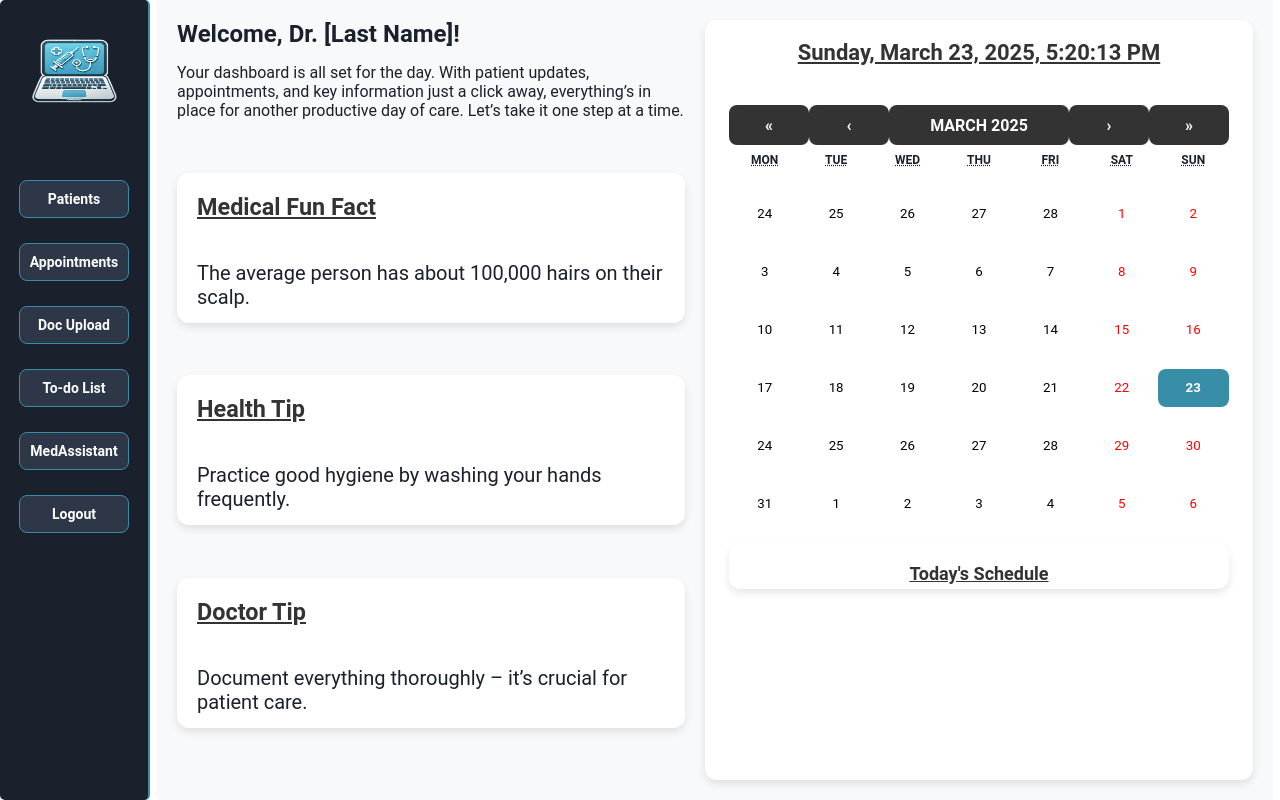
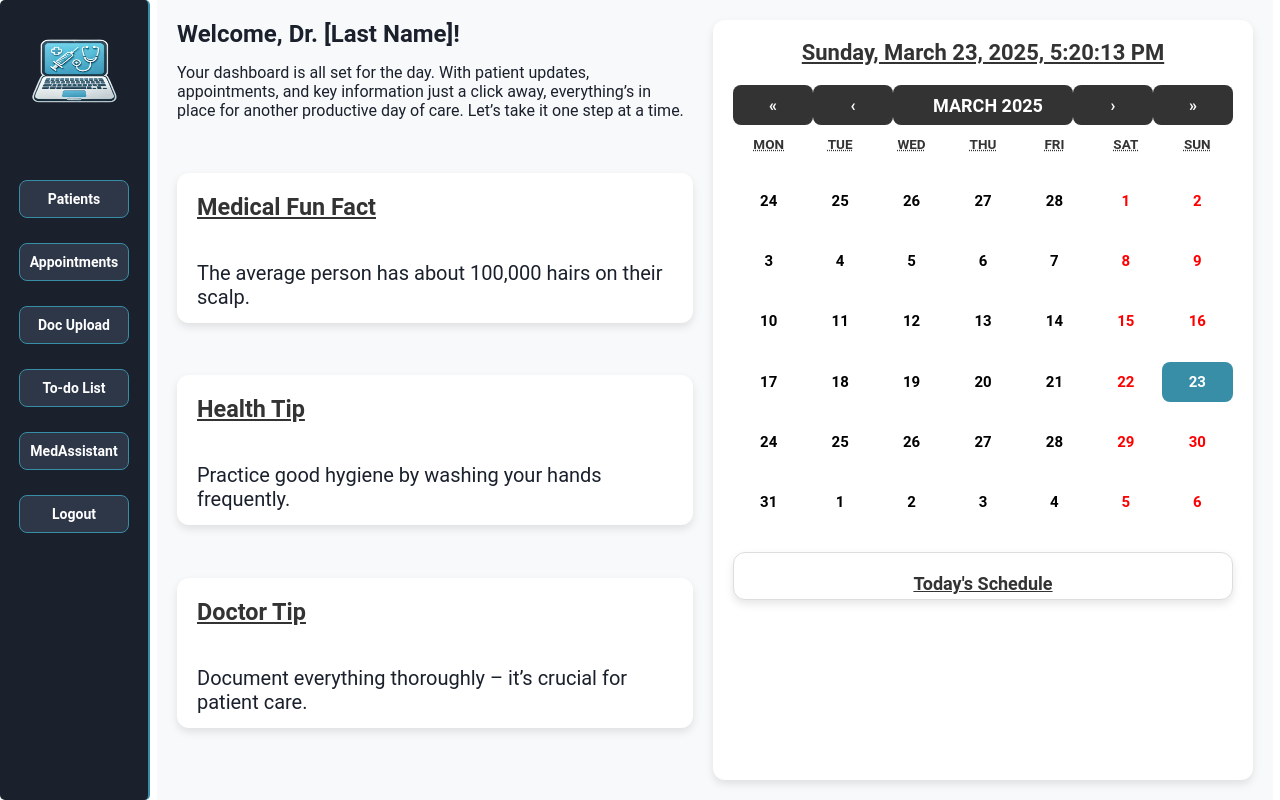
Before and after one commit to FarihaNK/CSC301-Project, a React (Vite) app in the folder frontend/my-react-app/: page /admindashboard in a window 1280 px wide. Built offline with nearby package versions, Linux system fonts and the light colour scheme; a web font is replaced by a local one.

Commit message:
bug fix for calendars on dashboard - size fix

```diff
--- a/frontend/my-react-app/src/pages/AdminDashboard.css
+++ b/frontend/my-react-app/src/pages/AdminDashboard.css
@@ -241,7 +241,8 @@ body, html {
     align-content: center;
     align-items: center;
     /* max-width: 4%; */
-
+    overflow: auto;
+    gap: 5px;
 }
 
 .calendar-header {
@@ -476,13 +477,29 @@ body, html {
 
  /* Schedule Section */
  .schedule-section {
-    margin-top: 20px; /* Add some space between the calendar and schedule */
+    /* max-height: 250px;  */
+    overflow-y: auto;
+    background: #fff;
+    padding: 10px;
+    border: 1px solid #ddd;
+    margin-top: 5px;
     padding: 20px;
     background-color: white;
     border-radius: 12px;
     box-shadow: 0 4px 8px rgba(0, 0, 0, 0.1);
     width: 500px;
 }
+
+.dashboard-container {
+    display: flex;
+    flex-direction: column; /* Stack elements */
+    gap: 15px; /* Adds spacing */
+  }
+
+  .calendar-container {
+    flex: 1; /* Allow calendar to take available space */
+    min-height: 400px; /* Adjust as needed */
+  }
 
 .schedule-section h3 {
     margin-bottom: -15px;
--- a/frontend/my-react-app/src/pages/AdminDashboard.jsx
+++ b/frontend/my-react-app/src/pages/AdminDashboard.jsx
@@ -738,17 +738,18 @@ const AdminDashboard = () => {
             </div>
           </div>
 
+          <div className="dashboard-container">
             {/* Calendar Section */}
             <div className="calendar-section">
               <div className="calendar-header">
                 <h3>{formatDateTime(currentDate)}</h3>
-            </div>
                 <Calendar
                   value={selectedDate}
                   onClickDay={handleDateClick}
                   tileContent={tileContent}
                   className="custom-calendar"
                 />
+              </div>
                 <div className="schedule-section">
                   <h3>
                     {formatDate(selectedDate) === formatDate(new Date())
@@ -770,6 +771,7 @@ const AdminDashboard = () => {
                       </li>
                     ))}
                   </ul>
+                </div>
               </div>
             </div>
           </section>
--- a/frontend/my-react-app/src/pages/UserDashboard.css
+++ b/frontend/my-react-app/src/pages/UserDashboard.css
@@ -242,6 +242,7 @@ body, html {
     align-items: center;
     /* max-width: 4%; */
     overflow: auto;
+    gap: 5px;
 }
 
 .calendar-header {
@@ -475,89 +476,30 @@ body, html {
   }
 
  /* Schedule Section */
- /* .schedule-section {
-    margin-top: 20px;
-    padding: 20px;
-    background-color: white;
-    border-radius: 12px;
-    box-shadow: 0 4px 8px rgba(0, 0, 0, 0.1);
-    width: 500px;
-    max-height: 200px;
+ .schedule-section {
+    /* max-height: 250px;  */
     overflow-y: auto;
-} */
-
-.schedule-section {
-    flex-shrink: 0;
-    max-height: 250px;
-    margin-top: 20px;
-    padding: 20px;
-    background-color: white;
-    border-radius: 12px;
-    box-shadow: 0 4px 8px rgba(0, 0, 0, 0.1);
-    width: 500px;
-    /* max-height: 250px; Explicitly set max-height */
-    overflow-y: auto; /* Enable vertical scrolling */
-}
-
-.schedule-section h3 {
-    margin-bottom: 15px;
-    font-size: 18px;
-    font-weight: bold;
-    color: #333;
-    position: sticky;
-    top: 0;
-    background-color: white;
-    z-index: 10;
-    padding-bottom: 10px;
-    border-bottom: 1px solid #e5e7eb;
-}
-
-.schedule-list {
-    list-style: none;
-    padding: 0;
-}
-
-.schedule-item {
-    padding: 20px;
-    border-bottom: 1px solid #e5e7eb;
-}
-
-.schedule-item:last-child {
-    border-bottom: none;
-}
-
-/* Customize scrollbar for webkit browsers (Chrome, Safari, newer versions of Edge) */
-.schedule-section::-webkit-scrollbar {
-    width: 8px;
-}
-
-.schedule-section::-webkit-scrollbar-track {
-    background: #f1f1f1;
-    border-radius: 10px;
-}
-
-.schedule-section::-webkit-scrollbar-thumb {
-    background: #888;
-    border-radius: 10px;
-}
-
-.schedule-section::-webkit-scrollbar-thumb:hover {
-    background: #555;
-}
-
-/* Firefox scrollbar */
-.schedule-section {
-    scrollbar-width: thin;
-    scrollbar-color: #888 #f1f1f1;
-}
- /* .schedule-section {
-    margin-top: 20px;
+    background: #fff;
+    padding: 10px;
+    border: 1px solid #ddd;
+    margin-top: 5px;
     padding: 20px;
     background-color: white;
     border-radius: 12px;
     box-shadow: 0 4px 8px rgba(0, 0, 0, 0.1);
     width: 500px;
 }
+
+.dashboard-container {
+    display: flex;
+    flex-direction: column; /* Stack elements */
+    gap: 15px; /* Adds spacing */
+  }
+
+  .calendar-container {
+    flex: 1; /* Allow calendar to take available space */
+    min-height: 400px; /* Adjust as needed */
+  }
 
 .schedule-section h3 {
     margin-bottom: -15px;
@@ -583,7 +525,7 @@ body, html {
 .schedule-item strong {
     font-weight: bold;
     margin-right: 10px;
-} */
+}
 
 .event-container {
     margin-bottom: 10px;
--- a/frontend/my-react-app/src/pages/UserDashboard.jsx
+++ b/frontend/my-react-app/src/pages/UserDashboard.jsx
@@ -703,18 +703,18 @@ const saveEvent = async () => {
             </div>
           </div>
 
-
+          <div className="dashboard-container">
             {/* Calendar Section */}
             <div className="calendar-section">
               <div className="calendar-header">
                 <h3>{formatDateTime(currentDate)}</h3>
-            </div>
                 <Calendar
                   value={selectedDate}
                   onClickDay={handleDateClick}
                   tileContent={tileContent}
                   className="custom-calendar"
                 />
+              </div>
                 <div className="schedule-section">
                 <h3>
                   {formatDate(selectedDate) === formatDate(new Date())
@@ -737,6 +737,8 @@ const saveEvent = async () => {
                   ))}
                 </ul>
               </div>
+            </div>
+
           </div>
         </section>
       </main>
```
Lines whose indentation alone changed are shown as unchanged.
